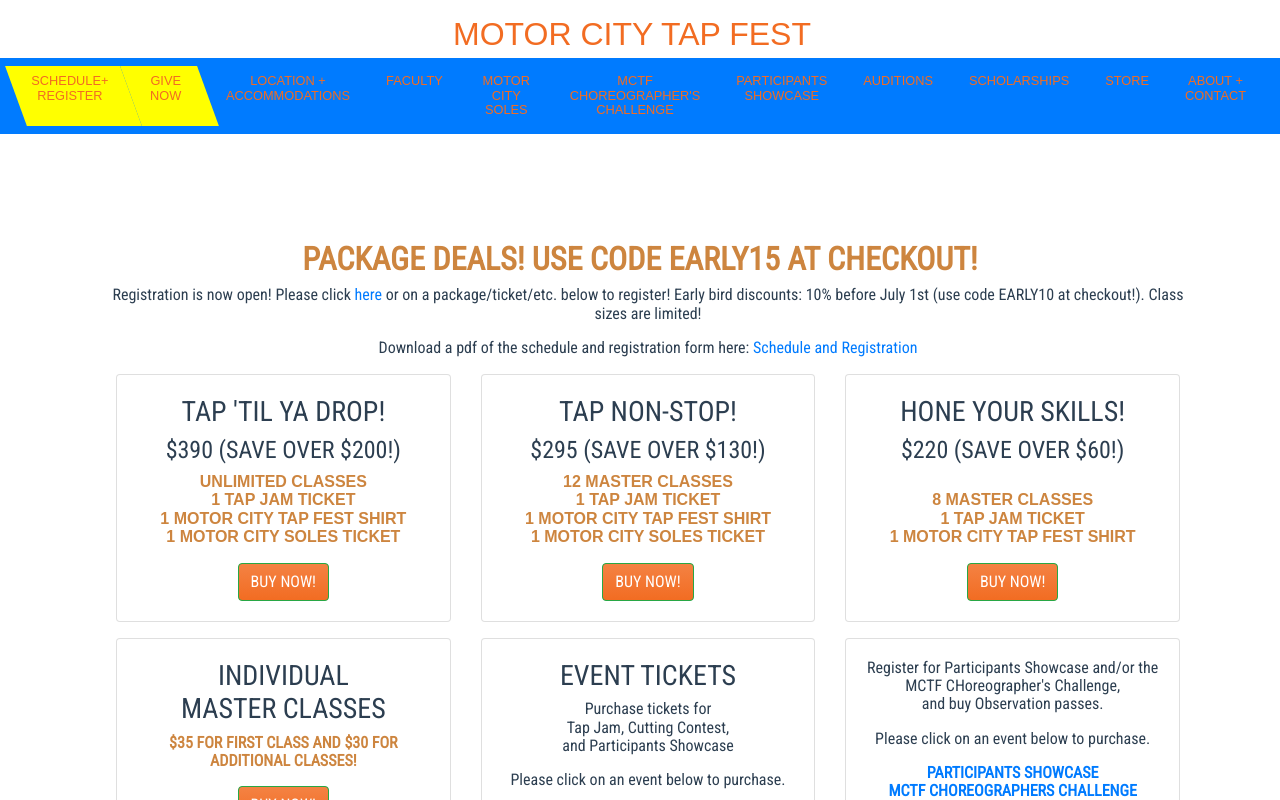
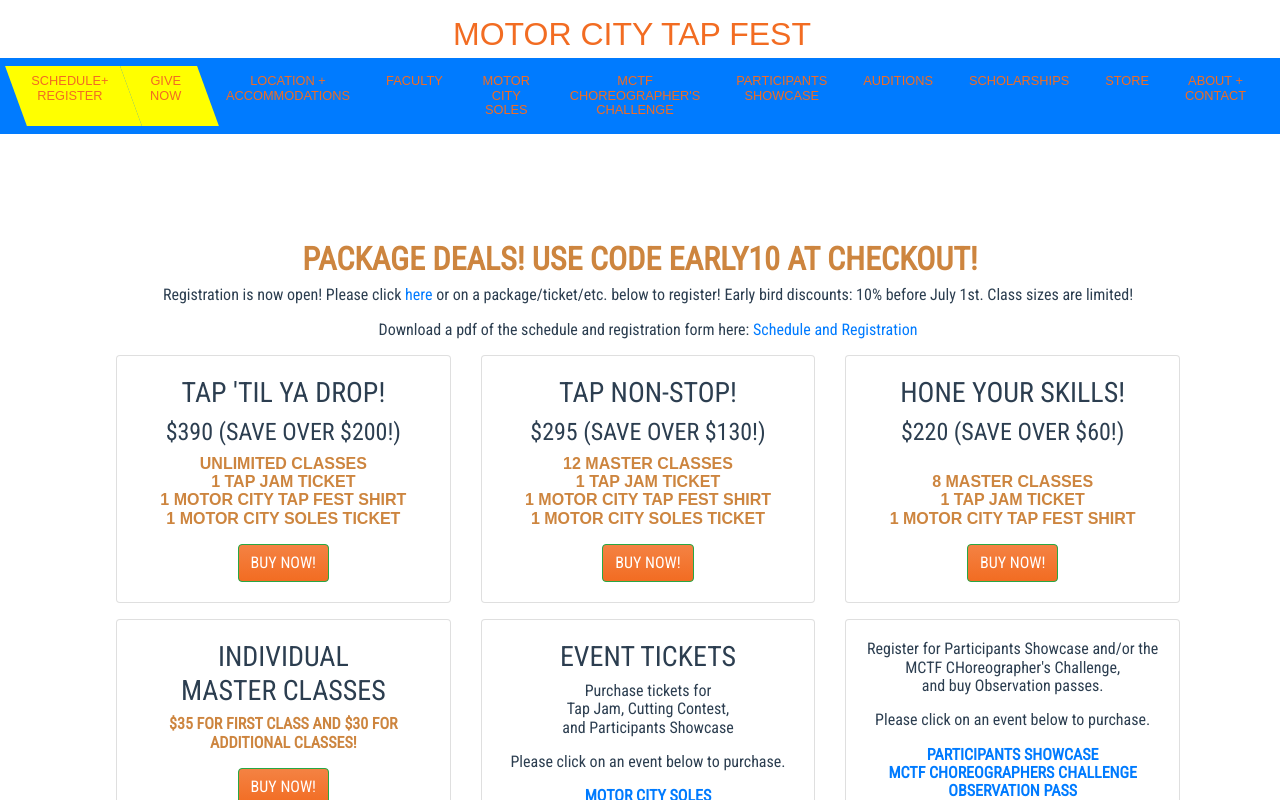
Before and after one commit to jaharonov/new-motor-city-tap-fest, a Vue app: page /#/schedreg in a window 1280 px wide. Shown: the top 800 px of the page. Built offline with nearby package versions, Linux system fonts and the light colour scheme; a web font is replaced by a local one.

Commit message:
fixed heading

```diff
--- a/src/components/SchedReg.vue
+++ b/src/components/SchedReg.vue
@@ -4,11 +4,11 @@
     <div class="m-5">
 </div>
 <b-row class="justify-content-md-center">
-  <h2 class="pt-5"><strong>Package Deals! use code EARLY15 at checkout!</strong></h2>
+  <h2 class="pt-5"><strong>Package Deals! use code EARLY10 at checkout!</strong></h2>
 </b-row>
 <b-row class="justify-content-md-center pl-3">
   <p>Registration is now open! Please click <a href="https://motor-city-tap-fest.myshopify.com/collections/all" target="_blank">here</a> or on a package/ticket/etc. below to register!
-  Early bird discounts: 10% before July 1st (use code EARLY10 at checkout!). Class sizes
+  Early bird discounts: 10% before July 1st. Class sizes
   are limited!
   </p>
   <p>Download a pdf of the schedule and registration form here: <a href ="./static/2019 MCTF Schedule and Registration.pdf">Schedule and Registration</a></p>
```
